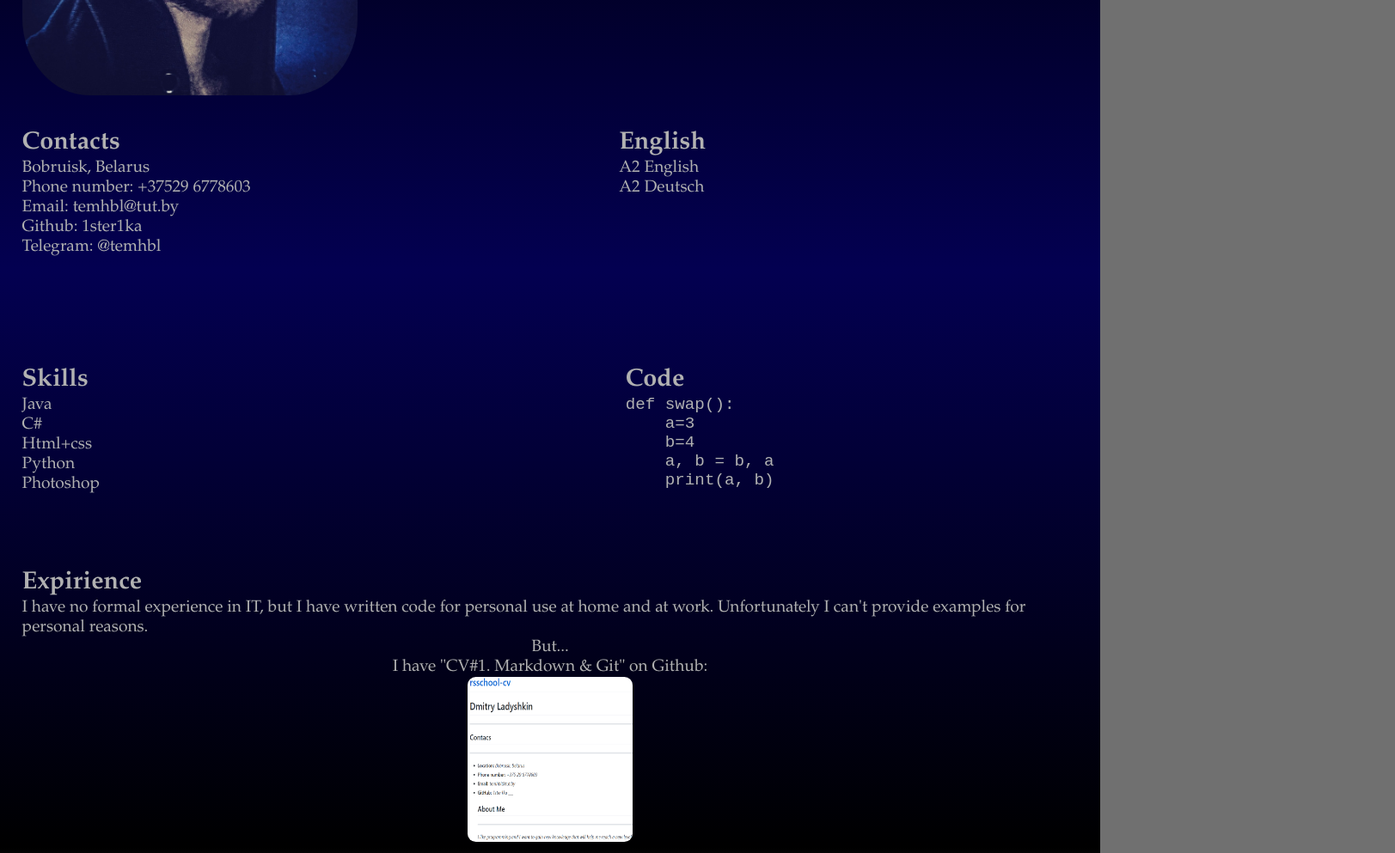
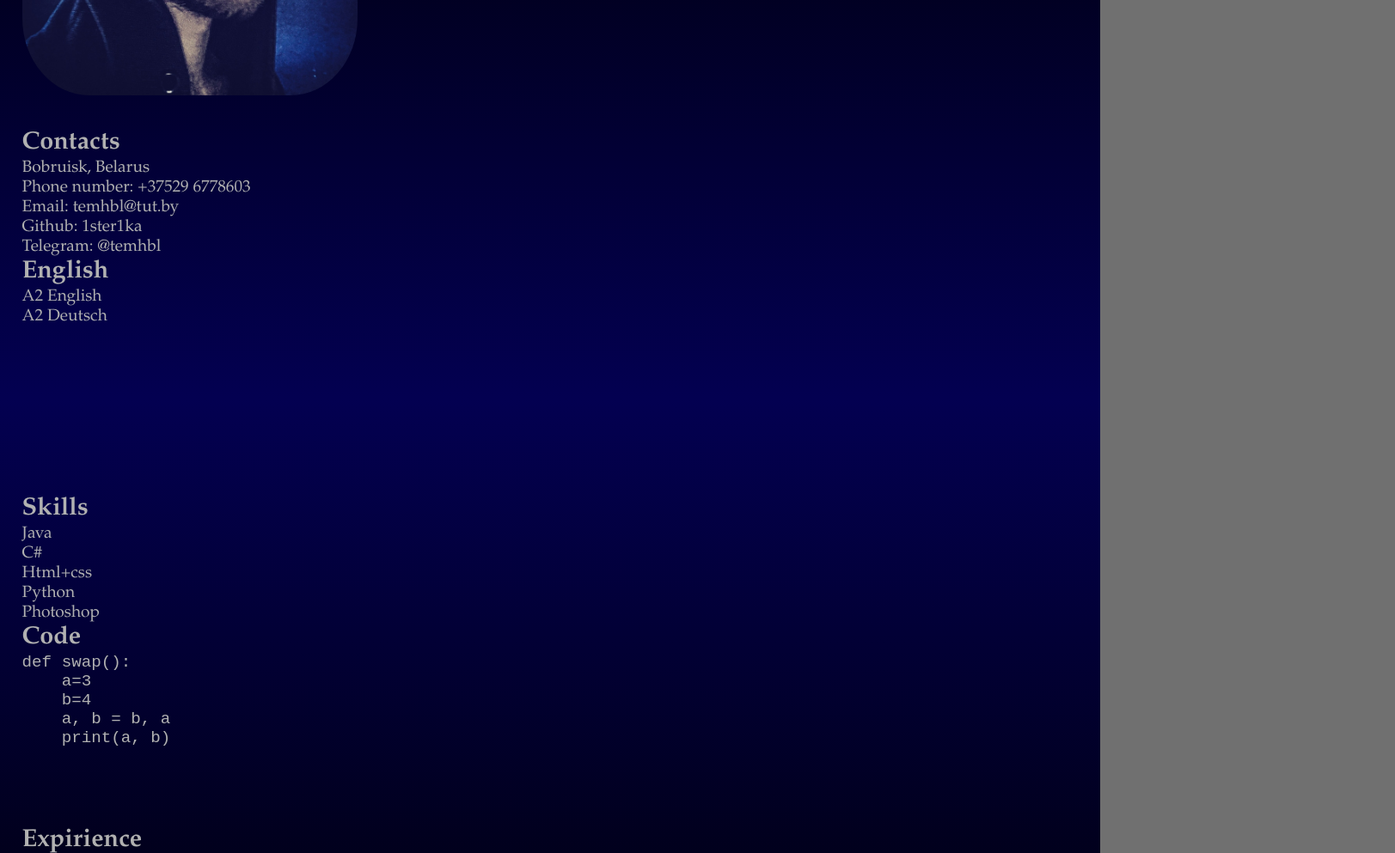
Before and after one commit to 1ster1ka/rsschool-cv, a plain HTML site: page index.html in a window 1280 px wide. Shown: the part 360-1353 px from the top of the page at 86% size, 1623 px wide, since content can reach past the window. Drawn offline with Linux system fonts and the light colour scheme.

Commit message:
fix: update index.html

```diff
--- a/index.html
+++ b/index.html
@@ -43,7 +43,7 @@
                 </div>
             </section>
             <section class="section-other">
-                <span class="other-info">
+                <div class="div-block">
                     <div class="contacs" id="contacts-anchor">
                         <h2 class="section-title">Contacts</h2>
                         <ul class="section-list-contacs">
@@ -73,10 +73,10 @@
                             <li class="section-item">A2 Deutsch</li>
                         </ul>
                     </div>
-                </span>
+                </div>
             </section>
             <section class="skill-and-code">
-                <span>
+                <div class="div-block">
                     <div class="skills" id="skills-anchor">
                         <h2 class="section-title">Skills</h2>
                         <ul class="section-list-skills">
@@ -105,7 +105,7 @@
     a, b = b, a
     print(a, b)</code></pre>
                     </div>
-                </span>
+                </div>
             </section>
             <section class="section-expirience" id="expirience-anchor">
                 <h2 class="section-title">Expirience</h2>
@@ -132,6 +132,3 @@
 </body>
 
 </html>
-</body>
-
-</html>
```
